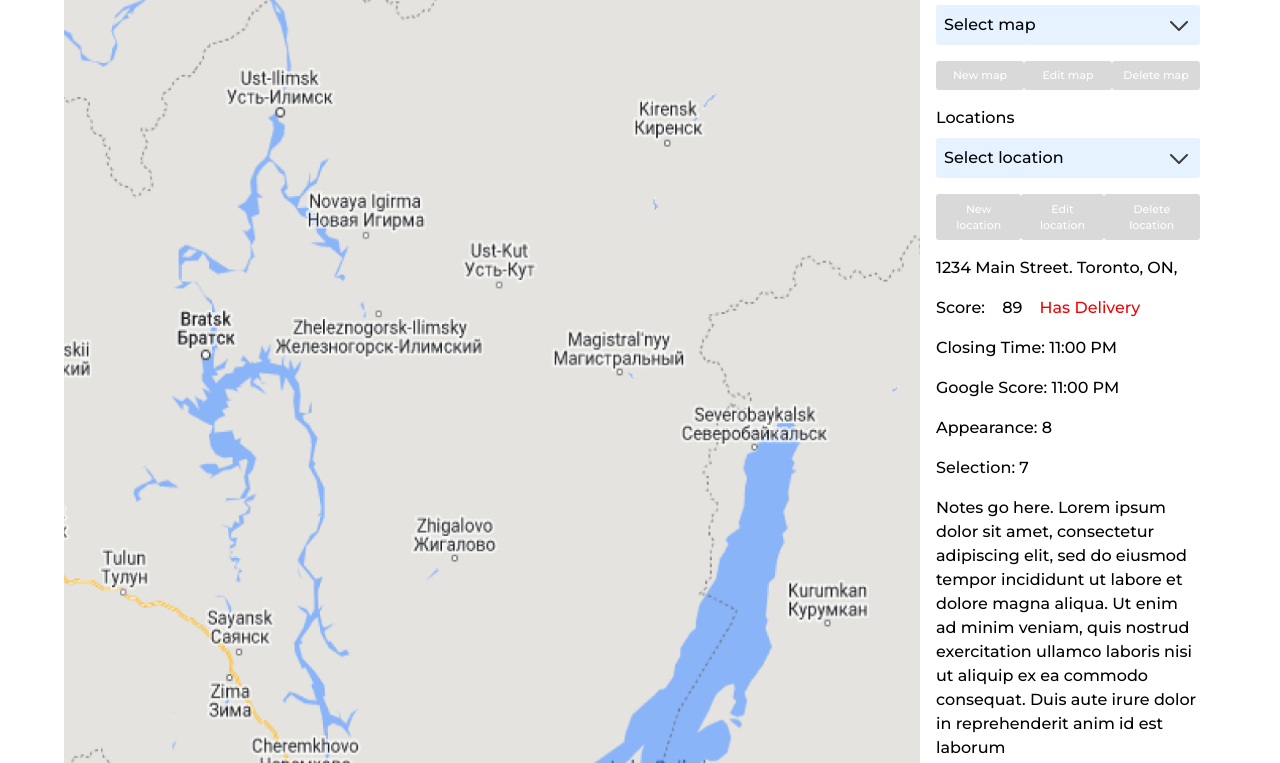
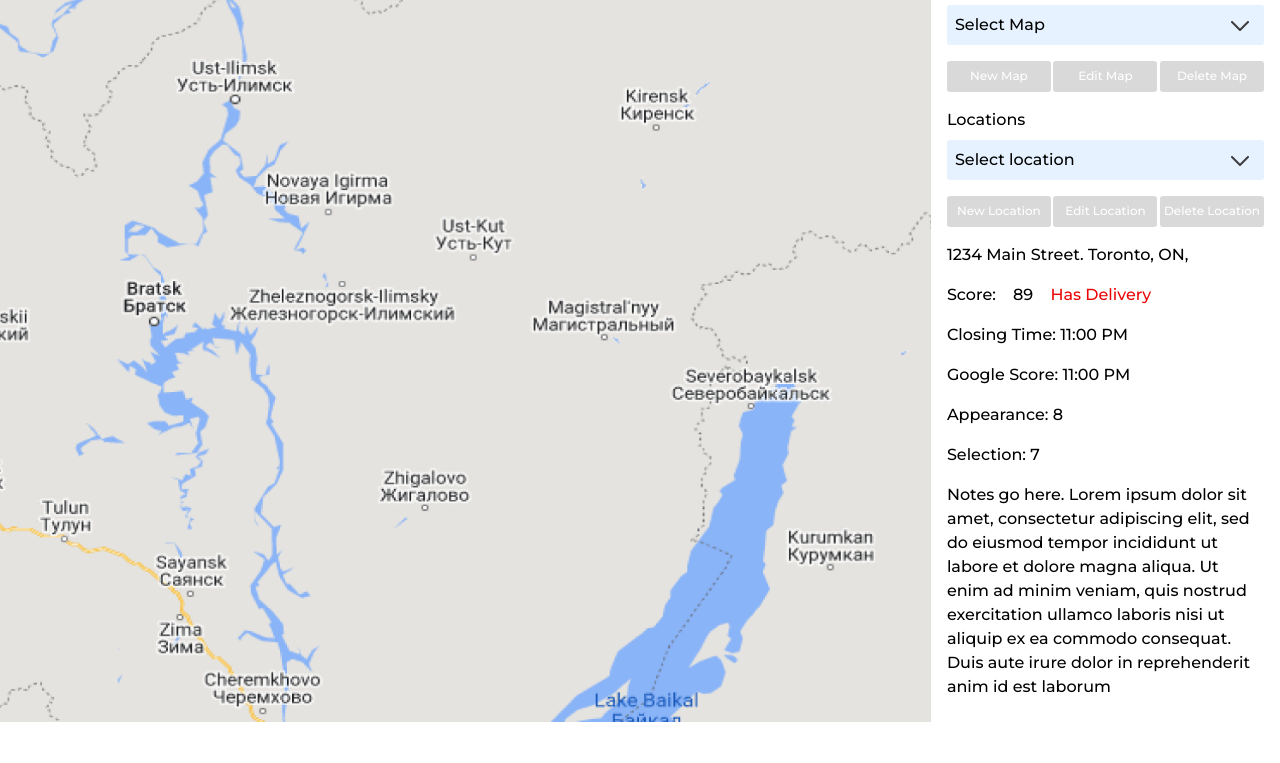
Before and after one commit to adham618/Map-App, a plain HTML site: page index.html in a window 1280 px wide. Shown: the part 160-923 px from the top of the page. After the commit the page ends 891 px from the top, so only its background shows below. Drawn offline with Linux system fonts and the light colour scheme.

Commit message:
fix buttons

```diff
--- a/index.html
+++ b/index.html
@@ -40,15 +40,15 @@
             <div>
               <label for="form-select">Maps</label>
               <select id="form-select" class="form-select">
-                <option selected>Select map</option>
+                <option selected>Select Map</option>
                 <option value="1">One</option>
                 <option value="2">Two</option>
                 <option value="3">Three</option>
               </select>
               <div class="btn-group">
-                <button type="button" class="btn-add first">New map</button>
-                <button type="button" class="btn-edit first">Edit map</button>
-                <button type="button" class="btn-delete first">Delete map</button>
+                <button type="button" class="btn-add first">New Map</button>
+                <button type="button" class="btn-edit first">Edit Map</button>
+                <button type="button" class="btn-delete first">Delete Map</button>
               </div>
             </div>
             <div>
@@ -60,9 +60,9 @@
                 <option value="3">Three</option>
               </select>
               <div class="btn-group">
-                <button type="button" class="btn-add">New location</button>
-                <button type="button" class="btn-edit">Edit location</button>
-                <button type="button" class="btn-delete">Delete location</button>
+                <button type="button" class="btn-add">New Location</button>
+                <button type="button" class="btn-edit">Edit Location</button>
+                <button type="button" class="btn-delete">Delete Location</button>
               </div>
             </div>
           </form>
--- a/style.css
+++ b/style.css
@@ -77,7 +77,7 @@
 }
 .container {
   margin: 0 auto;
-  max-width: 76rem;
+  max-width: 70rem;
   width: 90%;
 }
 /* header */
@@ -139,10 +139,14 @@
   transition: border 0.1s ease-in-out, box-shadow 0.2s ease-in-out,
     transform 0.1s ease-in-out;
   box-shadow: 0 0.4em 1em rgba(0, 0, 0, 0.15);
-  -webkit-transition: border 0.1s ease-in-out, box-shadow 0.2s ease-in-out;
-  -moz-transition: border 0.1s ease-in-out, box-shadow 0.2s ease-in-out;
-  -ms-transition: border 0.1s ease-in-out, box-shadow 0.2s ease-in-out;
-  -o-transition: border 0.1s ease-in-out, box-shadow 0.2s ease-in-out;
+  -webkit-transition: border 0.1s ease-in-out, box-shadow 0.2s ease-in-out,
+    transform 0.1s ease-in-out;
+  -moz-transition: border 0.1s ease-in-out, box-shadow 0.2s ease-in-out,
+    transform 0.1s ease-in-out;
+  -ms-transition: border 0.1s ease-in-out, box-shadow 0.2s ease-in-out,
+    transform 0.1s ease-in-out;
+  -o-transition: border 0.1s ease-in-out, box-shadow 0.2s ease-in-out,
+    transform 0.1s ease-in-out;
   -webkit-border-radius: 1.2em;
   -moz-border-radius: 1.2em;
   -ms-border-radius: 1.2em;
@@ -207,27 +211,33 @@
 header nav button img {
   margin-right: 0.5rem;
 }
-.map-section {
-  padding-bottom: 2rem;
-}
 .map-section .container {
+  width: 100%;
+  max-width: 100%;
   display: grid;
-  grid-template-columns: 3fr 1fr;
+  grid-template-columns: 8fr 3fr;
 }
 .map-section .container .map {
   width: 100%;
+  height: 765px;
 }
 .map-section .container .map img {
   max-width: 100%;
   min-height: 100%;
   width: 100%;
+  max-height: 100%;
 }
 .map-section .container .menu {
+  width: 100%;
+  max-width: 30rem;
   padding: 1rem;
+  overflow-y: auto;
+  max-height: 100%;
+  height: 774px;
 }
 .map-section .container .menu form select {
   width: 100%;
-  max-width: 22rem;
+  max-width: 25rem;
   margin-bottom: 1rem;
   background: #e6f2ff;
   border-radius: 3px;
@@ -265,12 +275,13 @@
   gap: 1rem;
 }
 .map-section .container .menu form .btn-group button {
-  font-size: 11px;
+  font-size: 12px;
+  width: 6.5rem;
   color: #fff;
   background-color: #d9d9d9;
   border: none;
   cursor: pointer;
-  padding: 0.4rem;
+  padding: 0.4rem 0;
   border-radius: 3px;
   -webkit-border-radius: 3px;
   -moz-border-radius: 3px;
@@ -279,31 +290,32 @@
 }
 .map-section .container .menu .btn-group {
   width: 100%;
-  max-width: 22rem;
+  max-width: 25rem;
   display: flex;
   justify-content: space-between;
 }
 .map-section .container .menu .btn-group {
   width: 100%;
-  max-width: 22rem;
+  max-width: 25rem;
   display: flex;
   justify-content: space-between;
-}
-.map-section .container .menu .btn-group .first {
-  width: 5.5rem;
 }
 @media screen and (max-width: 991px) {
   .map-section .container {
     grid-template-columns: 1fr;
   }
   .map-section .container .menu {
-    padding: 1rem 0;
+    padding: 1rem;
   }
 }
-@media screen and (max-width: 991px) {
+@media screen and (max-width: 767px) {
   header nav {
     flex-direction: column;
     gap: 0.5rem;
     padding: 1rem 0;
   }
+  .map-section .container .map {
+    width: 100%;
+    height: unset;
+  }
 }
```
